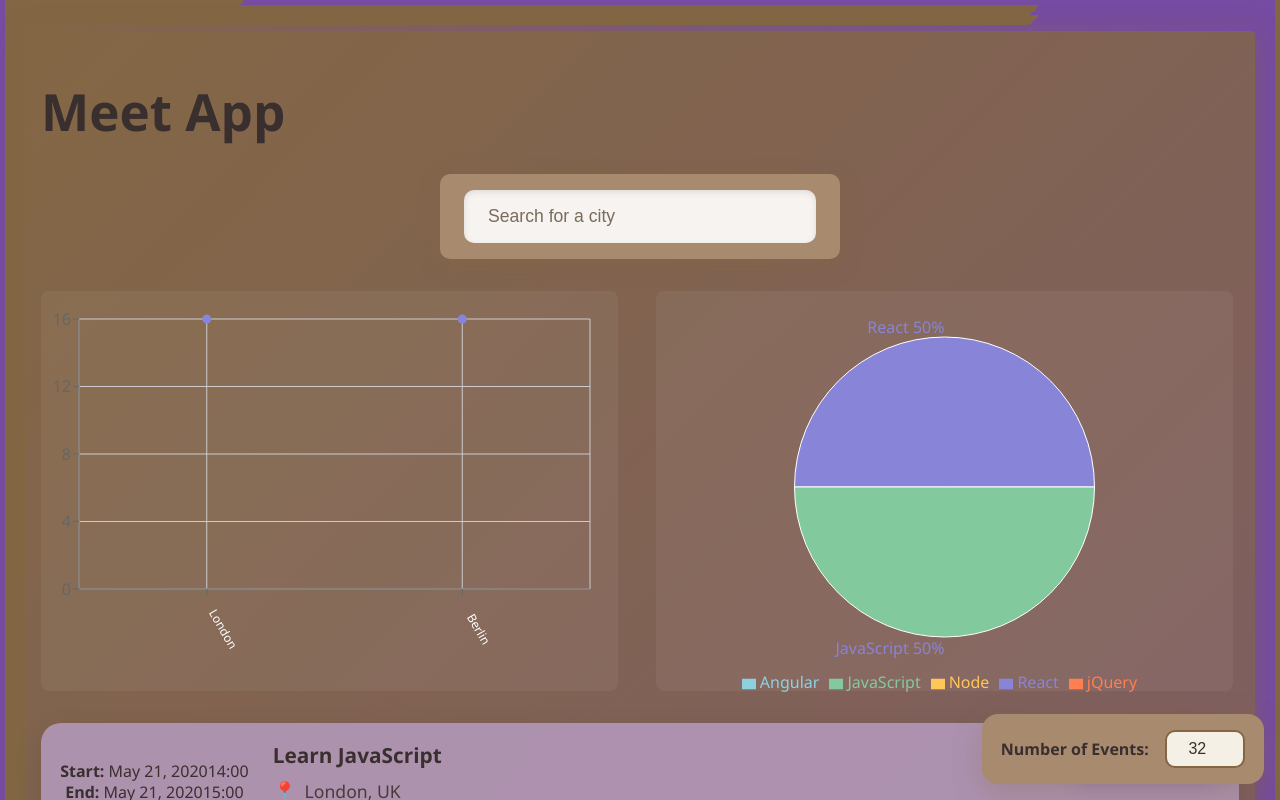
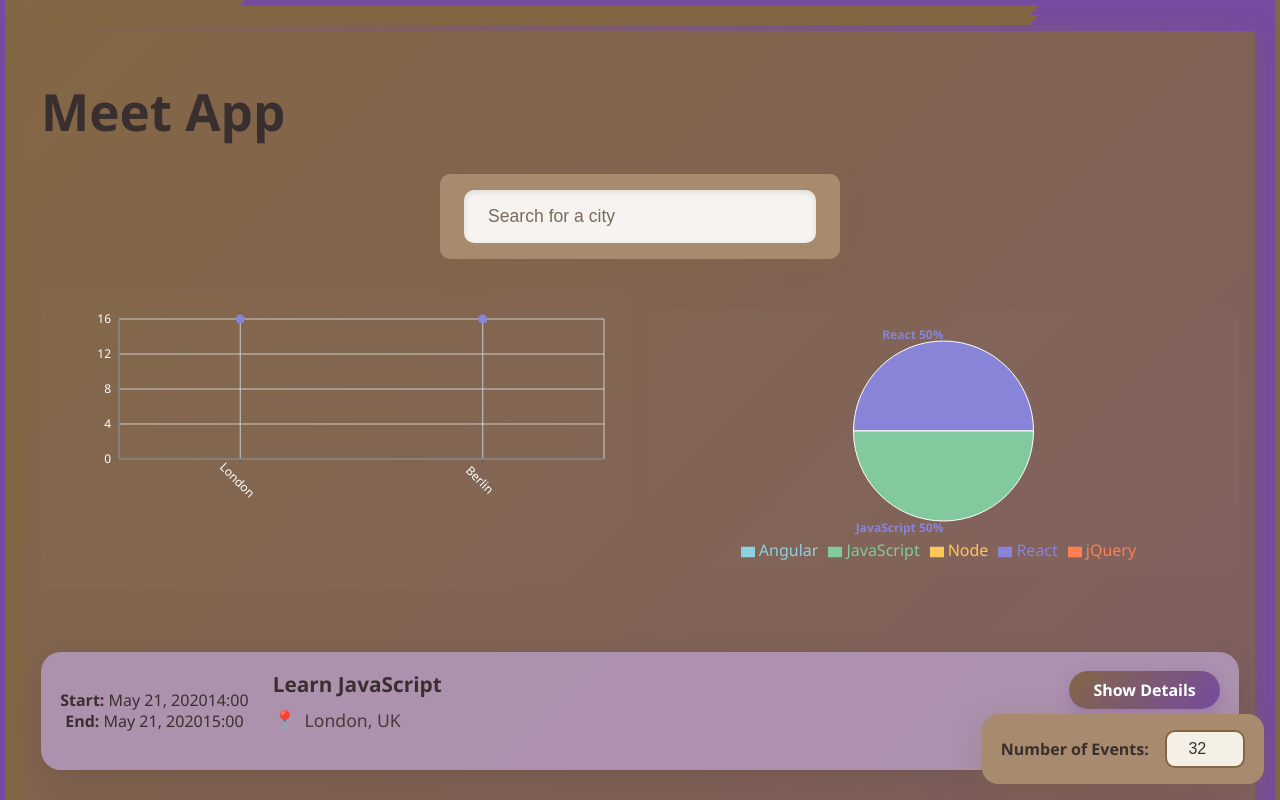
Before and after one commit to claudias-hub/meet-app, a React (Vite) app: page / in a window 1280 px wide. Shown: the top 800 px of the page. Built offline with nearby package versions, Linux system fonts and the light colour scheme.

Commit message:
Adjustments-Final deployment

```diff
--- a/src/App.css
+++ b/src/App.css
@@ -451,8 +451,9 @@ html, body {
 .charts-container {
 display: grid;
 grid-template-columns: 1fr;
-gap: 2rem;
-margin: 2rem 0;
+gap: 1rem;
+margin: 1rem 0;
+padding-bottom: 1.8rem;
 }
 
 @media (min-width: 768px) {
@@ -463,9 +464,30 @@ margin: 2rem 0;
 }
 
 .charts-container .recharts-responsive-container {
-  background: rgba(255, 255, 255, 0.05); /* subtle, semi-transparent backdrop */
+  background: rgba(255, 255, 255, 0.01); /* subtle, semi-transparent backdrop */
   border-radius: 8px;                    /* match your rounded card style */
   padding: 0.5rem;
+  margin-bottom: 1rem; /* space below each chart card */
+  box-sizing: border-box;
+  overflow: visible !important;
+}
+
+/* Chart fixes: avoid clipping and hide large legends on very small screens */
+.charts-container .recharts-responsive-container,
+.charts-container svg,
+.charts-container .recharts-surface {
+  overflow: visible !important;
+}
+
+/* Hide Recharts legend on very small screens to avoid overlap */
+@media (max-width: 480px) {
+  .recharts-legend {
+    display: none !important;
+  }
+  /* reduce chart heights on very small phones */
+  .charts-container .recharts-responsive-container {
+    height: 220px !important;
+  }
 }
 
 /* ==================== */
--- a/src/components/CityEventsChart.jsx
+++ b/src/components/CityEventsChart.jsx
@@ -22,22 +22,24 @@ const CityEventsChart = ({ allLocations, events }) => {
   };
 
   return (
-    <ResponsiveContainer width="99%" height={400}>
-      <ScatterChart margin={{ top: 20, right: 20, bottom: 80, left: -30 }} >
+    <ResponsiveContainer width="100%" height={300}>
+      <ScatterChart margin={{ top: 20, right: 20, bottom: 110, left: 10 }} >
         <CartesianGrid />
         <XAxis
           type="category"
           dataKey="city"
           name="City"
-          angle={60}
+          angle={45}
           interval={0}
-          tick={{ dx: 20, dy: 30, fontSize: 12, fill: '#ffff' }}
+          tick={{ fontSize: 12, fill: '#ffffff' }}
+          tickMargin={12}
         />
         <YAxis
           type="number"
           dataKey="count"
           name="Number of events"
           allowDecimals={false}
+          tick={{ fill: '#ffffff', fontSize: 12 }}
         />
         <Tooltip cursor={{ strokeDasharray: '3 3' }} />
         <Scatter name="Events" data={data} fill="#8884d8" />
--- a/src/components/EventGenresChart.jsx
+++ b/src/components/EventGenresChart.jsx
@@ -33,6 +33,8 @@ const EventGenresChart = ({ events }) => {
   const renderCustomizedLabel = ({
     cx, cy, midAngle, outerRadius, percent, index,
   }) => {
+    if (!percent) return null; // skip labels with 0%
+
     const RADIAN = Math.PI / 180;
     const radius = outerRadius;
     const x = cx + radius * Math.cos(-midAngle * RADIAN) * 1.07;
@@ -43,6 +45,8 @@ const EventGenresChart = ({ events }) => {
         x={x}
         y={y}
         fill="#8884d8"
+        fontSize={12}               // smaller font size
+        fontWeight={600}
         textAnchor={x > cx ? 'start' : 'end'}
         dominantBaseline="central"
       >
@@ -52,7 +56,7 @@ const EventGenresChart = ({ events }) => {
   };
 
   return (
-    <ResponsiveContainer width="99%" height={400}>
+    <ResponsiveContainer width="100%" height={260}>
       <PieChart>
         <Pie
           data={data}
@@ -60,13 +64,13 @@ const EventGenresChart = ({ events }) => {
           fill="#8884d8"
           labelLine={false}
           label={renderCustomizedLabel}
-          outerRadius={150}
+          outerRadius={90}
         >
           {data.map((entry, index) => (
             <Cell key={`cell-${index}`} fill={colors[index % colors.length]} />
           ))}
         </Pie>
-        <Legend />
+        <Legend verticalAlign="bottom" align="center" height={36} />
       </PieChart>
     </ResponsiveContainer>
   );
```
